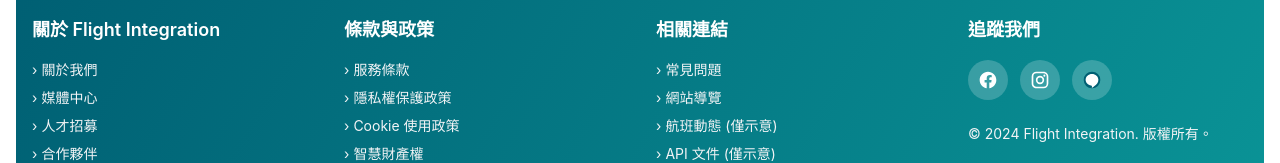
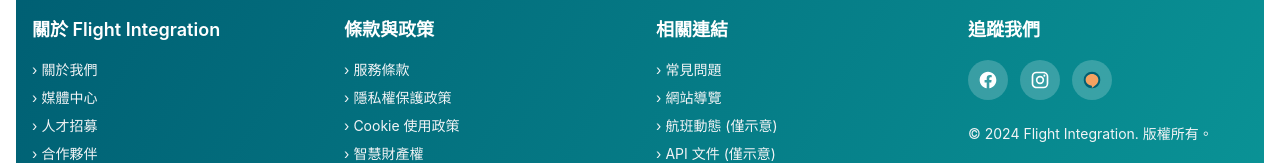
Before and after one commit to id1001624/FlightIntegration, a Vue app in the folder frontend/: page /flight-search in a window 1280 px wide. Shown: the part 1735-1898 px from the top of the page. Built offline with nearby package versions, Linux system fonts and the light colour scheme; no server answers.

Commit message:
fix: journeyLine

```diff
--- a/frontend/src/components/FlightCard.vue
+++ b/frontend/src/components/FlightCard.vue
@@ -375,6 +375,10 @@ export default {
 
     // 旅程線條動畫
     const animateJourneyLine = () => {
+      // 移除舊的動畫邏輯，因為我們現在使用FlightProgressBar
+      return; // 防止執行舊的動畫代碼
+
+      /* 原始代碼已移除
       if (!journeyLine.value || !airplaneIcon.value) return;
 
       // 初始化線條寬度為0%
@@ -396,6 +400,7 @@ export default {
           airplaneIcon.value.style.left = '100%';
         }
       });
+      */
     };
 
     // --- Debugging Hook ---
--- a/frontend/src/components/layout/TheFooter.vue
+++ b/frontend/src/components/layout/TheFooter.vue
@@ -52,11 +52,11 @@
             <a href="#" class="w-10 h-10 bg-white/20 hover:bg-secondary text-white flex items-center justify-center rounded-full transition-all duration-200 hover:scale-110 p-2" aria-label="Line">
               <svg width="24" height="24" viewBox="0 0 48 48" fill="none" xmlns="http://www.w3.org/2000/svg" class="w-5 h-5">
                 <circle cx="24" cy="24" r="20" fill="#005F73"/>
-                <path d="M39.3 23.3394C39.3 15.5731 32.3926 9.30004 24 9.30004C15.6074 9.30004 8.7 15.5731 8.7 23.3394C8.7 30.2729 14.3557 36.0381 21.8373 37.2221C22.5179 37.3807 23.5288 37.7077 23.7628 38.302C23.9757 38.8388 23.9104 39.682 23.8456 40.1722C23.8456 40.1722 23.6748 41.3132 23.6212 41.5942C23.5347 42.0289 23.2251 43.3669 24 42.7301C24.7857 42.0825 30.4374 38.3238 33.0661 35.9949C34.8708 34.3697 39.3 30.0033 39.3 23.3394Z" fill="white"/>
-                <path d="M20.2578 19.6313H19.4834C19.2818 19.6313 19.1182 19.7948 19.1182 19.9964V26.5221C19.1182 26.7237 19.2818 26.8872 19.4834 26.8872H20.2578C20.4594 26.8872 20.623 26.7237 20.623 26.5221V19.9964C20.623 19.7948 20.4594 19.6313 20.2578 19.6313Z" fill="white"/>
-                <path d="M29.2655 19.6313H28.491C28.2894 19.6313 28.1259 19.7948 28.1259 19.9964V24.4125L24.8239 19.7737C24.8071 19.7484 24.7876 19.7254 24.7659 19.7052C24.7659 19.7052 24.7585 19.6991 24.7555 19.6967C24.7427 19.6839 24.7288 19.6725 24.7141 19.6621C24.7035 19.6555 24.6926 19.6494 24.6814 19.6439C24.6686 19.6378 24.6556 19.6325 24.6423 19.6273C24.6299 19.6228 24.6175 19.6191 24.6048 19.6154C24.5925 19.6121 24.5798 19.6094 24.5672 19.6073C24.5536 19.6046 24.5396 19.6031 24.5257 19.6015C24.5139 19.6007 24.5022 19.6003 24.4902 19.6H24.4871H23.7121C23.5105 19.6 23.3469 19.7635 23.3469 19.9651V26.4908C23.3469 26.6923 23.5105 26.8559 23.7121 26.8559H24.4871C24.6886 26.8559 24.8522 26.6923 24.8522 26.4908V22.0752L28.1573 26.7196C28.1817 26.7527 28.2109 26.7818 28.2441 26.8046C28.2441 26.8046 28.2502 26.8089 28.2517 26.8101C28.2636 26.8187 28.2759 26.8262 28.2889 26.833C28.303 26.8412 28.3176 26.8481 28.3326 26.8538C28.3427 26.8572 28.3528 26.8602 28.3631 26.8626C28.3788 26.8667 28.3947 26.8697 28.4112 26.8715C28.422 26.8726 28.4329 26.873 28.4437 26.8735C28.457 26.8741 28.4703 26.8741 28.4835 26.8735H29.2661C29.4677 26.8735 29.6312 26.71 29.6312 26.5084V19.9828C29.63 19.7942 29.4665 19.6313 29.2655 19.6313Z" fill="white"/>
-                <path d="M18.3748 25.3823H15.6323V19.9963C15.6323 19.7947 15.4687 19.6311 15.2671 19.6311H14.4928C14.2912 19.6311 14.1276 19.7947 14.1276 19.9963V26.5219C14.1276 26.6213 14.1669 26.7166 14.2367 26.7869C14.307 26.8572 14.4024 26.8959 14.5017 26.8959H14.5022H18.3754C18.577 26.8959 18.7406 26.7324 18.7406 26.5308V26.5219V25.7474C18.7395 25.5458 18.5765 25.3823 18.3748 25.3823Z" fill="white"/>
-                <path d="M34.3683 21.1365C34.57 21.1365 34.7336 20.9729 34.7336 20.7714V19.9969C34.7336 19.7953 34.57 19.6318 34.3683 19.6318H30.4952C30.3958 19.6318 30.3005 19.6711 30.2302 19.7408C30.1599 19.8111 30.1211 19.9065 30.1211 20.0058V20.0064V26.5225C30.1211 26.6219 30.1599 26.7172 30.2302 26.7875C30.3005 26.8579 30.3958 26.8966 30.4952 26.8966H30.4957H34.3683C34.57 26.8966 34.7336 26.733 34.7336 26.5314V25.7569C34.7336 25.5553 34.57 25.3918 34.3683 25.3918H31.6259V24.1166H34.3683C34.57 24.1166 34.7336 23.953 34.7336 23.7514V22.977C34.7336 22.7754 34.57 22.6118 34.3683 22.6118H31.6259V21.1371H34.3683V21.1365Z" fill="white"/>
+                <path d="M39.3 23.3394C39.3 15.5731 32.3926 9.30004 24 9.30004C15.6074 9.30004 8.7 15.5731 8.7 23.3394C8.7 30.2729 14.3557 36.0381 21.8373 37.2221C22.5179 37.3807 23.5288 37.7077 23.7628 38.302C23.9757 38.8388 23.9104 39.682 23.8456 40.1722C23.8456 40.1722 23.6748 41.3132 23.6212 41.5942C23.5347 42.0289 23.2251 43.3669 24 42.7301C24.7857 42.0825 30.4374 38.3238 33.0661 35.9949C34.8708 34.3697 39.3 30.0033 39.3 23.3394Z" fill="#F4A261"/>
+                <path d="M20.2578 19.6313H19.4834C19.2818 19.6313 19.1182 19.7948 19.1182 19.9964V26.5221C19.1182 26.7237 19.2818 26.8872 19.4834 26.8872H20.2578C20.4594 26.8872 20.623 26.7237 20.623 26.5221V19.9964C20.623 19.7948 20.4594 19.6313 20.2578 19.6313Z" fill="#F4A261"/>
+                <path d="M29.2655 19.6313H28.491C28.2894 19.6313 28.1259 19.7948 28.1259 19.9964V24.4125L24.8239 19.7737C24.8071 19.7484 24.7876 19.7254 24.7659 19.7052C24.7659 19.7052 24.7585 19.6991 24.7555 19.6967C24.7427 19.6839 24.7288 19.6725 24.7141 19.6621C24.7035 19.6555 24.6926 19.6494 24.6814 19.6439C24.6686 19.6378 24.6556 19.6325 24.6423 19.6273C24.6299 19.6228 24.6175 19.6191 24.6048 19.6154C24.5925 19.6121 24.5798 19.6094 24.5672 19.6073C24.5536 19.6046 24.5396 19.6031 24.5257 19.6015C24.5139 19.6007 24.5022 19.6003 24.4902 19.6H24.4871H23.7121C23.5105 19.6 23.3469 19.7635 23.3469 19.9651V26.4908C23.3469 26.6923 23.5105 26.8559 23.7121 26.8559H24.4871C24.6886 26.8559 24.8522 26.6923 24.8522 26.4908V22.0752L28.1573 26.7196C28.1817 26.7527 28.2109 26.7818 28.2441 26.8046C28.2441 26.8046 28.2502 26.8089 28.2517 26.8101C28.2636 26.8187 28.2759 26.8262 28.2889 26.833C28.303 26.8412 28.3176 26.8481 28.3326 26.8538C28.3427 26.8572 28.3528 26.8602 28.3631 26.8626C28.3788 26.8667 28.3947 26.8697 28.4112 26.8715C28.422 26.8726 28.4329 26.873 28.4437 26.8735C28.457 26.8741 28.4703 26.8741 28.4835 26.8735H29.2661C29.4677 26.8735 29.6312 26.71 29.6312 26.5084V19.9828C29.63 19.7942 29.4665 19.6313 29.2655 19.6313Z" fill="#F4A261"/>
+                <path d="M18.3748 25.3823H15.6323V19.9963C15.6323 19.7947 15.4687 19.6311 15.2671 19.6311H14.4928C14.2912 19.6311 14.1276 19.7947 14.1276 19.9963V26.5219C14.1276 26.6213 14.1669 26.7166 14.2367 26.7869C14.307 26.8572 14.4024 26.8959 14.5017 26.8959H14.5022H18.3754C18.577 26.8959 18.7406 26.7324 18.7406 26.5308V26.5219V25.7474C18.7395 25.5458 18.5765 25.3823 18.3748 25.3823Z" fill="#F4A261"/>
+                <path d="M34.3683 21.1365C34.57 21.1365 34.7336 20.9729 34.7336 20.7714V19.9969C34.7336 19.7953 34.57 19.6318 34.3683 19.6318H30.4952C30.3958 19.6318 30.3005 19.6711 30.2302 19.7408C30.1599 19.8111 30.1211 19.9065 30.1211 20.0058V20.0064V26.5225C30.1211 26.6219 30.1599 26.7172 30.2302 26.7875C30.3005 26.8579 30.3958 26.8966 30.4952 26.8966H30.4957H34.3683C34.57 26.8966 34.7336 26.733 34.7336 26.5314V25.7569C34.7336 25.5553 34.57 25.3918 34.3683 25.3918H31.6259V24.1166H34.3683C34.57 24.1166 34.7336 23.953 34.7336 23.7514V22.977C34.7336 22.7754 34.57 22.6118 34.3683 22.6118H31.6259V21.1371H34.3683V21.1365Z" fill="#F4A261"/>
               </svg>
             </a>
           </div>
```
